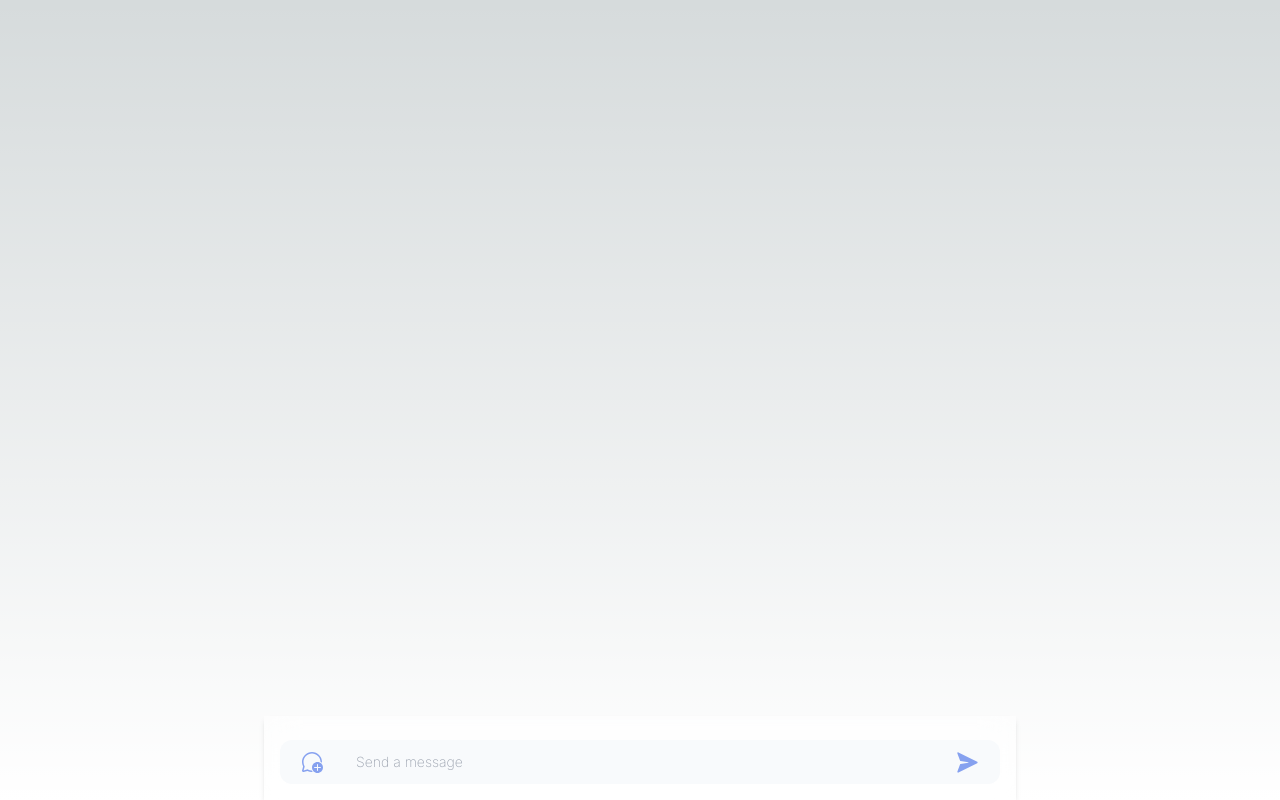
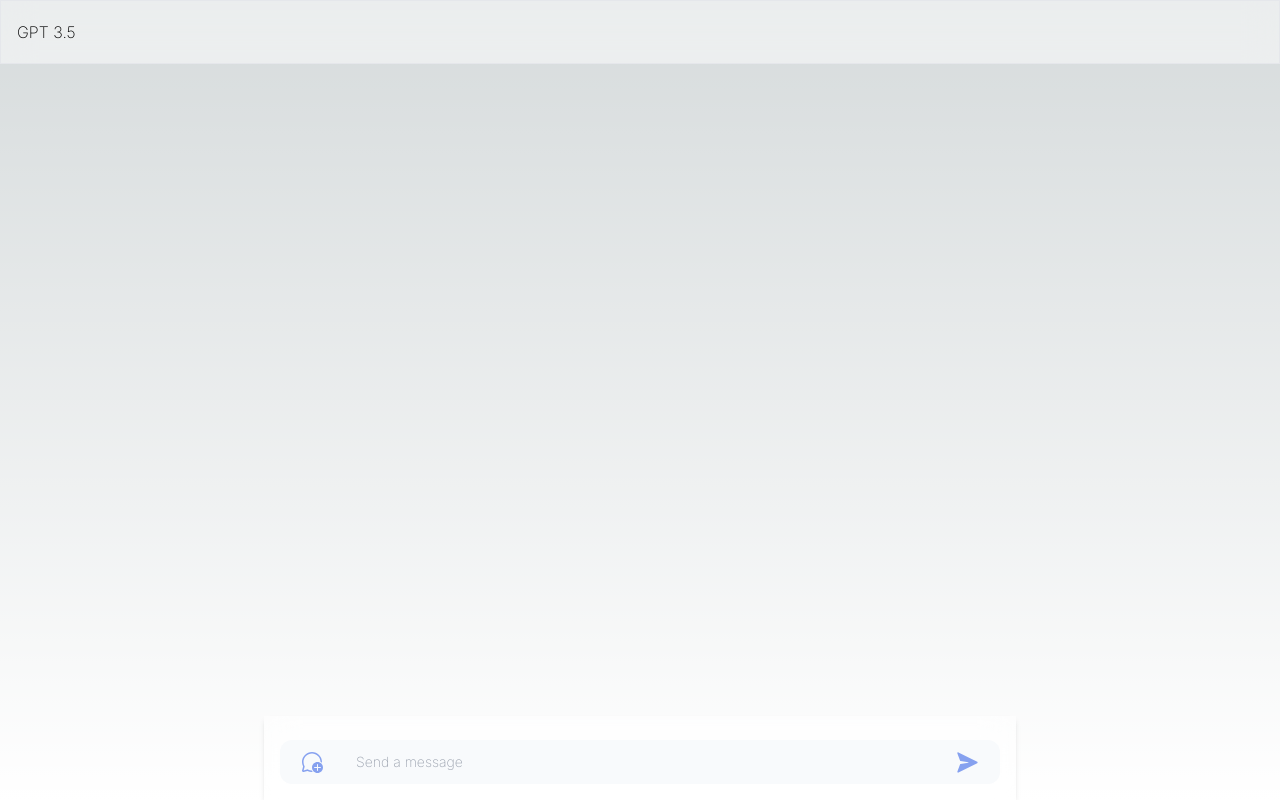
Before and after one commit to darcan94/openai-api, a Next.js app: page / in a window 1280 px wide. Built offline with nearby package versions, Linux system fonts and the light colour scheme.

Commit message:
Add Header component

```diff
--- a/src/app/layout.tsx
+++ b/src/app/layout.tsx
@@ -1,3 +1,4 @@
+import Header from '@/components/header/header'
 import './globals.css'
 import type { Metadata } from 'next'
 import { Inter } from 'next/font/google'
@@ -16,7 +17,12 @@ export default function RootLayout({
 }) {
   return (
     <html lang="en">
-      <body className={inter.className}>{children}</body>
+      <body className={inter.className}>
+        <main>
+          <Header/>
+           {children}
+        </main>
+      </body>
     </html>
   )
 }
--- /dev/null
+++ b/src/components/header/header.tsx
@@ -0,0 +1,7 @@
+export default function Header(){
+    return(
+        <header className="fixed top-0 flex items-center justify-between w-full h-16 px-4 bg-white/50  backdrop-blur-lg  blur-9.8 border border-opacity-45 z-10">
+            <h2>GPT 3.5</h2>
+        </header>
+    );
+}
```
Also changed, not shown: src/components/bubble/bubble.tsx (+1 -1 lines).
